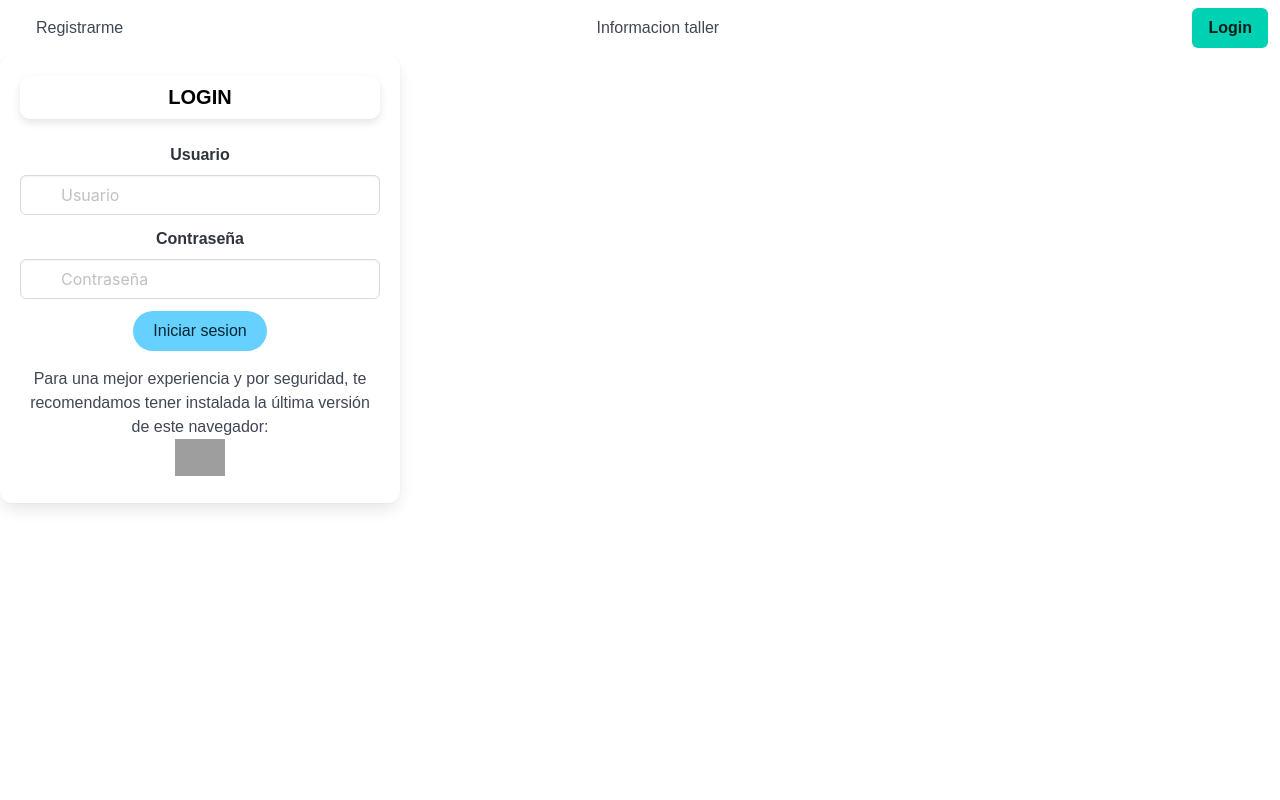
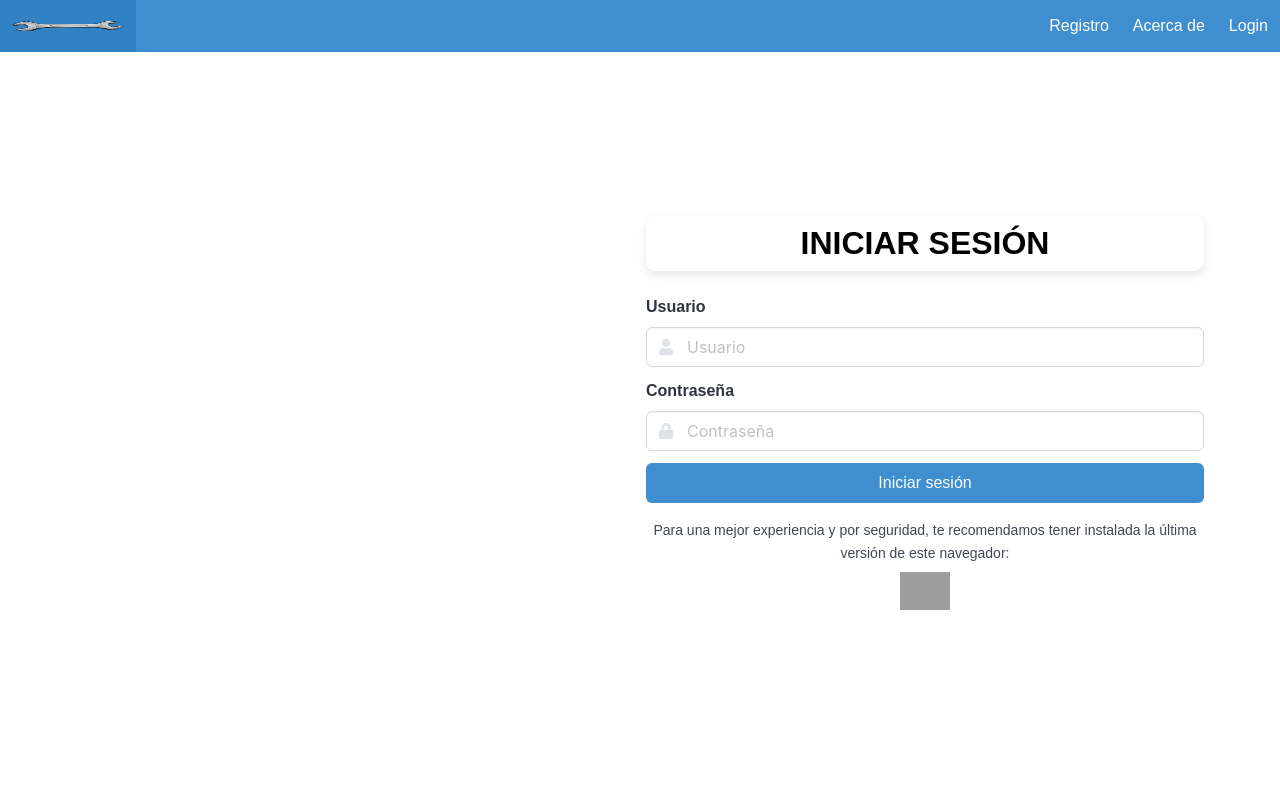
Before and after one commit to carlospalacios25/Taller_Pitbull, a PHP site: page /Taller_Pitbull/ in a window 1280 px wide. Run offline with PHP 8.4, Linux system fonts and the light colour scheme; grey boxes are pictures that could not be loaded.

Commit message:
Modificacion
Realizo actualizacion de login, verifico que no se encuntra la informacion completa

```diff
--- a/app/views/content/login-view.php
+++ b/app/views/content/login-view.php
@@ -1,40 +1,64 @@
-<div class="main-container">
-
-    <form class="box login" action="" method="POST" autocomplete="off" >
-		<h5 class="title is-5 has-text-centered is-uppercase">LOGIN</h5>
-
+<section class="hero is-fullheight-with-navbar">
+        <div class="hero-body">
+            <div class="container">
+                <div class="columns is-vcentered">
+                    <div class="column is-6 login-image"></div>
+                    <div class="column is-6">
+                        <div class="login-form">
+                            <h3 class="title is-3 has-text-centered is-uppercase">Iniciar Sesión</h3>
+                            <form action="" method="POST" autocomplete="off">
                                 <div class="field">
                                     <label class="label">Usuario</label>
-			<p class="control has-icons-left has-icons-right">
+                                    <div class="control has-icons-left has-icons-right">
                                         <input class="input" type="text" placeholder="Usuario" name="login_usuario" pattern="[a-zA-Z0-9]{4,20}" maxlength="20" required>
                                         <span class="icon is-small is-left">
-					<i class="fas fa-envelope"></i>
+                                            <i class="fas fa-user"></i>
                                         </span>
-				<span class="icon is-small is-right">
-					<i class="fas fa-check"></i>
-				</span>
-			</p>
+                                    </div>
                                 </div>
                                 <div class="field">
                                     <label class="label">Contraseña</label>
-			<p class="control has-icons-left">
+                                    <div class="control has-icons-left">
                                         <input class="input" type="password" placeholder="Contraseña" name="login_clave" pattern="[a-zA-Z0-9$@.-]{7,100}" maxlength="100" required>
                                         <span class="icon is-small is-left">
                                             <i class="fas fa-lock"></i>
                                         </span>
-			</p>
                                     </div>
-		<p class="has-text-centered mb-4 mt-3">
-			<button type="submit" class="button is-info is-rounded">Iniciar sesion</button>
-		</p>
-
-		<label class="centerText-label"><h7>Para una mejor experiencia y por seguridad, te recomendamos tener instalada la última versión de este navegador:</h7></label>
-		<div class="contenedor">
-            <img alt="Bulma" width="50" height="50" src="<?php echo APP_URL; ?>app/views/img/Navegador.png">
+                                </div>
+                                <div class="field">
+                                    <div class="control">
+                                        <button type="submit" class="button is-info is-fullwidth">Iniciar sesión</button>
+                                    </div>
                                 </div>
                             </form>
+                            <p class="has-text-centered mt-4">
+                                <small>Para una mejor experiencia y por seguridad, te recomendamos tener instalada la última versión de este navegador:</small>
+                            </p>
+                            <div class="has-text-centered mt-2">
+                                <img alt="Navegador recomendado" width="50" height="50" src="../img/Navegador.png">
                             </div>
+                        </div>
+                    </div>
+                </div>
+            </div>
+        </div>
+    </section>
 
+    <script>
+        document.addEventListener('DOMContentLoaded', () => {
+            const navbarBurgers = Array.prototype.slice.call(document.querySelectorAll('.navbar-burger'), 0);
+            if (navbarBurgers.length > 0) {
+                navbarBurgers.forEach(el => {
+                    el.addEventListener('click', () => {
+                        const target = el.dataset.target;
+                        const $target = document.getElementById(target);
+                        el.classList.toggle('is-active');
+                        $target.classList.toggle('is-active');
+                    });
+                });
+            }
+        });
+    </script>
 <?php
 	if(isset($_POST['login_usuario']) && isset($_POST['login_clave'])){
 		$insLogin->iniciarSesionControlador();
--- a/app/views/inc/head.php
+++ b/app/views/inc/head.php
@@ -1,6 +1,8 @@
 <meta charset="UTF-8">
 <meta name="viewport" content="width=device-width, initial-scale=1.0">
 <title><?php echo APP_NAME ?></title>
+<link rel="stylesheet" href="https://cdn.jsdelivr.net/npm/bulma@0.9.4/css/bulma.min.css">
+<link rel="stylesheet" href="https://cdnjs.cloudflare.com/ajax/libs/font-awesome/5.15.4/css/all.min.css">
 <link rel="stylesheet" href="<?php echo APP_URL; ?>app/views/css/estilos.css">
 <link rel="stylesheet" href="<?php echo APP_URL; ?>app/views/css/bulma.min.css">
 <link rel="stylesheet" href="<?php echo APP_URL; ?>app/views/css/sweetalert2.min.css">
--- a/app/views/inc/navbar_inicio.php
+++ b/app/views/inc/navbar_inicio.php
@@ -1,40 +1,20 @@
-<nav class="navbar" role="navigation" aria-label="main navigation">
-<div class="navbar-brand">
-      <!--  <a class="navbar-item" href="<?php echo APP_URL; ?>#/">
-            <img src="<?php echo APP_URL; ?>app/views/img/Logo_Inicio.png" alt="Bulma" width="100" height="100">
-        </a>-->
-        <span class="icon-text">
-            <span class="icon">
-               <i class="fas fa-home"></i>
-            </span>
-        </span>
-        <div class="navbar-burger" data-target="navbarExampleTransparentExample">
-            <span></span>
-            <span></span>
-            <span></span>
+
+    <nav class="navbar is-info" role="navigation" aria-label="main navigation">
+        <div class="navbar-brand">
+            <a class="navbar-item" href="#">
+                <img src="../img/Logo_Inicio.png" alt="Logo" width="112" height="28">
+            </a>
+            <a role="button" class="navbar-burger" aria-label="menu" aria-expanded="false">
+                <span aria-hidden="true"></span>
+                <span aria-hidden="true"></span>
+                <span aria-hidden="true"></span>
+            </a>
         </div>
-    </div>
-    <div id="navbarBasicExample" class="navbar-menu">
-            <div class="navbar-start">
-            <a class="navbar-item" href="<?php echo APP_URL; ?>customerNew/" >
-                Registrarme
-            </a>
+        <div class="navbar-menu">
+            <div class="navbar-end">
+                <a class="navbar-item" href="<?php echo APP_URL; ?>customerNew/" >Registro</a>
+                <a class="navbar-item" href="<?php echo APP_URL; ?>informationshop/" >Acerca de</a>
+                <a class="navbar-item" href="<?php echo APP_URL; ?>login/" >Login</a>
             </div>
-            <div class="navbar-start">
-            <a class="navbar-item" href="<?php echo APP_URL; ?>informationshop/" >
-                Informacion taller
-            </a>
-            </div>
-            </div>
-
-            <div class="navbar-end">
-            <div class="navbar-item">
-                <div class="buttons">
-                <a class="button is-primary" href="<?php echo APP_URL; ?>login/">
-                    <strong>Login</strong>
-                </a>
-                </div>
-            </div>
-            </div>
-    </div>
-</nav>
+        </div>
+    </nav>
```
Lines whose indentation alone changed are shown as unchanged.
